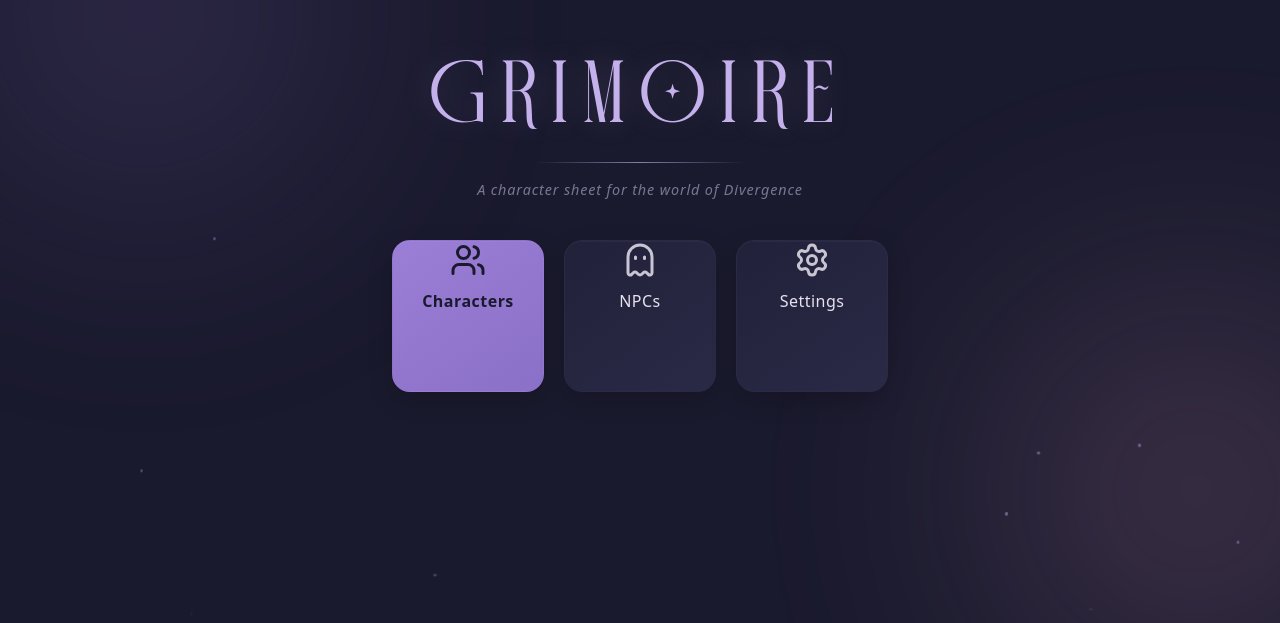
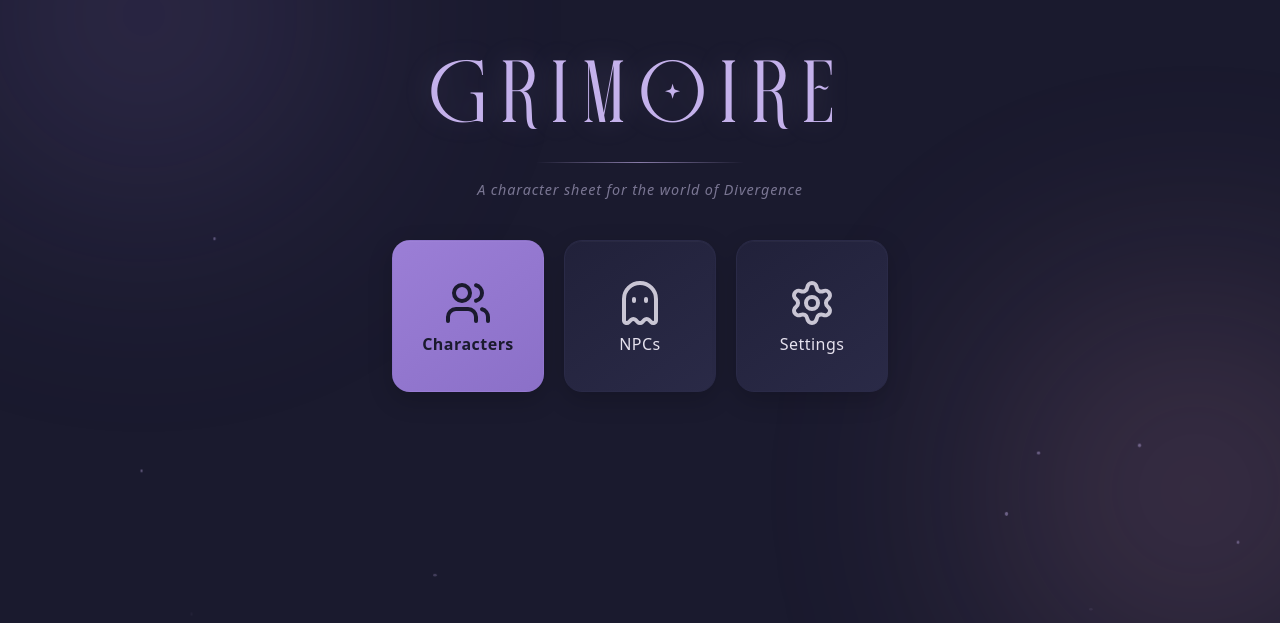
Before and after one commit to Hirokizante/Grimoire, a React (Vite) app: page / in a window 1280 px wide. Shown: the part 177-800 px from the top of the page. Built offline with nearby package versions, Linux system fonts and the light colour scheme.

Commit message:
fix: center home nav button icons+labels and enlarge icons to 48px

```diff
--- a/src/App.css
+++ b/src/App.css
@@ -535,7 +535,6 @@
   flex-direction: column;
   align-items: center;
   justify-content: center;
-  gap: 0.75rem;
   width: 9.5rem;
   height: 9.5rem;
   border-radius: 18px;
@@ -551,6 +550,24 @@
   text-align: center;
   overflow: hidden;
   box-shadow: 0 8px 24px rgba(0, 0, 0, 0.18), inset 0 1px 0 rgba(255, 255, 255, 0.03);
+}
+
+.home-nav__btn-inner {
+  display: flex;
+  flex-direction: column;
+  align-items: center;
+  justify-content: center;
+  gap: 0.55rem;
+  pointer-events: none;
+  transition: transform 0.3s ease;
+}
+
+.home-nav__btn:hover .home-nav__btn-inner {
+  transform: scale(1.08) translateY(-2px);
+}
+
+.home-nav__btn:active .home-nav__btn-inner {
+  transform: scale(0.98);
 }
 
 /* Subtle moving sheen on hover */
@@ -581,6 +598,10 @@
     inset 0 1px 0 rgba(255, 255, 255, 0.04);
 }
 
+.home-nav__btn:hover .home-nav__icon {
+  opacity: 1;
+}
+
 .home-nav__btn:active {
   transform: translateY(-1px) scale(0.99);
 }
@@ -609,15 +630,14 @@
     inset 0 1px 0 rgba(255, 255, 255, 0.15);
 }
 
+.home-nav__btn--primary:hover .home-nav__btn-inner {
+  transform: scale(1.06) translateY(-2px);
+}
+
 .home-nav__icon {
   flex-shrink: 0;
   opacity: 0.85;
   transition: transform 0.3s ease, opacity 0.2s ease;
-}
-
-.home-nav__btn:hover .home-nav__icon {
-  transform: scale(1.12) translateY(-2px);
-  opacity: 1;
 }
 
 .home-nav__btn--primary .home-nav__icon {
@@ -625,7 +645,7 @@
 }
 
 .home-nav__label {
-  flex: 1;
+  line-height: 1.1;
 }
 
 /* Responsive — smaller squares on narrow screens */
--- a/src/pages/HomePage.tsx
+++ b/src/pages/HomePage.tsx
@@ -45,8 +45,10 @@ export default function HomePage() {
             className="home-nav__btn home-nav__btn--primary"
             onClick={() => setView('characters')}
           >
-            <Users size={36} className="home-nav__icon" />
-            <span className="home-nav__label">Characters</span>
+            <span className="home-nav__btn-inner">
+              <Users size={48} className="home-nav__icon" />
+              <span className="home-nav__label">Characters</span>
+            </span>
           </button>
 
           <button
@@ -54,8 +56,10 @@ export default function HomePage() {
             className="home-nav__btn"
             onClick={() => setView('npcs')}
           >
-            <Ghost size={36} className="home-nav__icon" />
-            <span className="home-nav__label">NPCs</span>
+            <span className="home-nav__btn-inner">
+              <Ghost size={48} className="home-nav__icon" />
+              <span className="home-nav__label">NPCs</span>
+            </span>
           </button>
 
           <button
@@ -63,8 +67,10 @@ export default function HomePage() {
             className="home-nav__btn"
             onClick={() => setView('settings')}
           >
-            <Settings size={36} className="home-nav__icon" />
-            <span className="home-nav__label">Settings</span>
+            <span className="home-nav__btn-inner">
+              <Settings size={48} className="home-nav__icon" />
+              <span className="home-nav__label">Settings</span>
+            </span>
           </button>
         </nav>
       </div>
```
